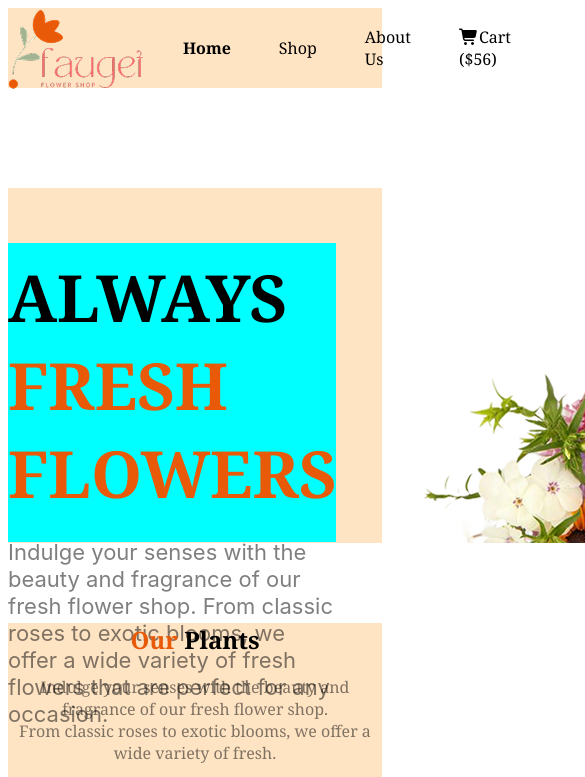
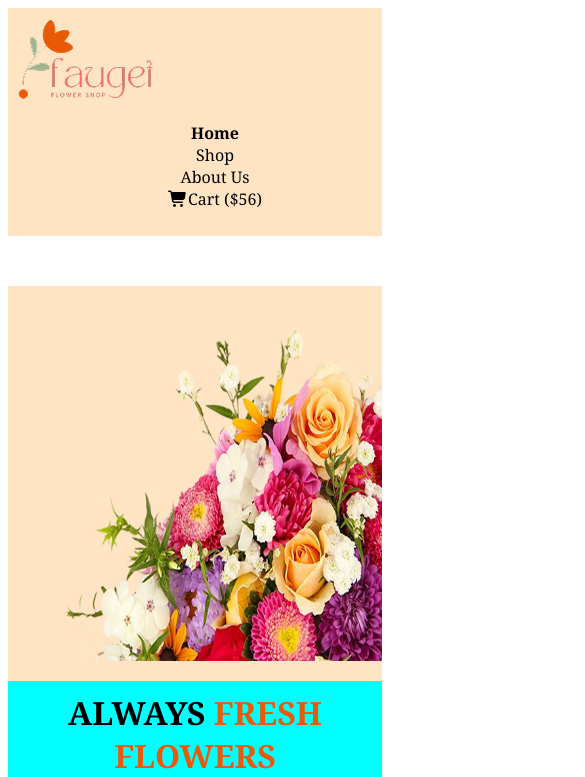
Before and after one commit to Shahariad/2ndAssignment-, a plain HTML site: page index.html in a window 390 px wide. Shown: the top 777 px of the page, 585 px wide, since content can reach past the window. Drawn offline with Linux system fonts and the light colour scheme.

Commit message:
Try to do some reflexsive

```diff
--- a/styles/2nd.css
+++ b/styles/2nd.css
@@ -47,6 +47,9 @@ nav ul a{
 }
 /* Banner */
 .banner{
+    display: grid;
+    grid-template-columns: repeat(2,1fr);
+
     display: flex;
     margin-top: 100px;
 }
@@ -140,3 +143,56 @@ display: block;
 .card-container{
     margin-top: 80px;
 }
+
+
+
+@media screen and (max-width: 393px) {
+    .navber {
+      flex-direction: column;
+        height: auto;
+        padding: 10px;
+        justify-content: center;
+
+
+    }
+
+
+
+    .nav-list {
+        flex-direction: column;
+    }
+
+    nav ul a {
+        margin: 10px 0;
+    }
+
+    .banner {
+        display: flex;
+        flex-direction: column-reverse;
+        align-items: center;
+        margin-top: 50px;
+        text-align: center;
+    }
+
+    .banner-text, .banner img {
+        width: 100%;
+        max-width: 100%;
+        margin-top: 20px;
+    }
+
+    .banner h1 {
+        font-size: 32px;
+    }
+
+    .banner p {
+        font-size: 18px;
+    }
+
+    .card {
+        grid-template-columns: repeat(2, 1fr);
+    }
+
+    .cart {
+        max-width: 100%;
+    }
+}
```
